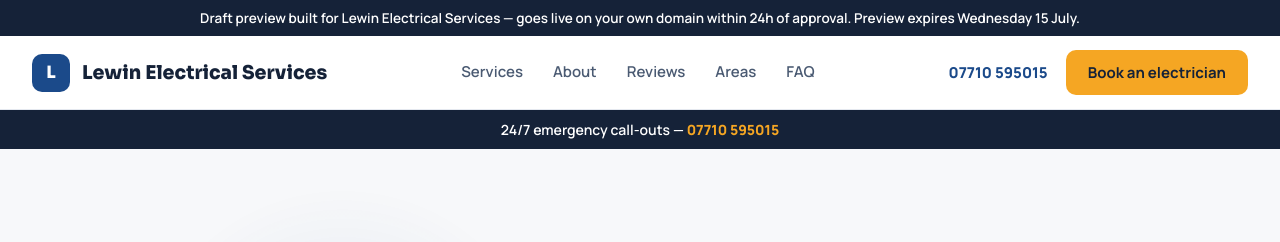
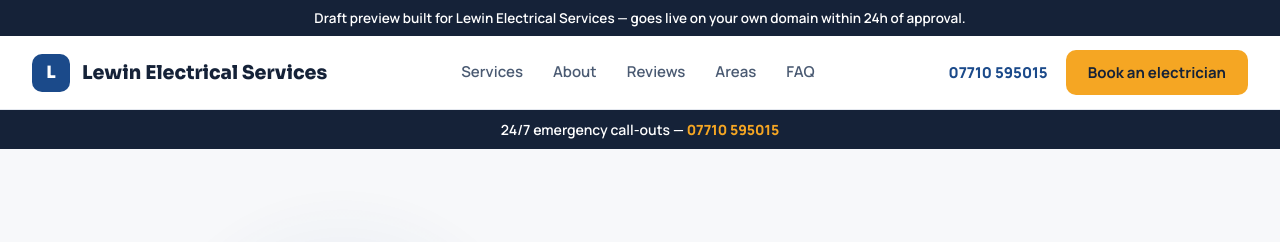
Before and after one commit to East-designs/preview-leicester-electrician, a plain HTML site: page index.html in a window 1280 px wide. Shown: the top 242 px of the page. Drawn offline with nearby package versions, Linux system fonts and the light colour scheme; no server answers.

Commit message:
Banner: remove build-time expiry date (stamped at outreach time instead)

```diff
--- a/index.html
+++ b/index.html
@@ -61,7 +61,7 @@
 </helmet>
 
 <div ref="{{ rootRef }}" data-ph-hide="{{ phHide }}" data-anim="{{ animOn }}" style="background:#F7F8FA; color:#152238; font-family:'Manrope',sans-serif; -webkit-font-smoothing:antialiased;">
-<div style="position:sticky; top:0; z-index:60; background:#152238; color:#fff; text-align:center; padding:9px 16px; font-family:'Manrope',sans-serif; font-size:13.5px; font-weight:600;">Draft preview built for Lewin Electrical Services — goes live on your own domain within 24h of approval. Preview expires Wednesday 15 July.</div>
+<div style="position:sticky; top:0; z-index:60; background:#152238; color:#fff; text-align:center; padding:9px 16px; font-family:'Manrope',sans-serif; font-size:13.5px; font-weight:600;">Draft preview built for Lewin Electrical Services — goes live on your own domain within 24h of approval.</div>
 
   <!-- ================= NAV ================= -->
   <div data-screen-label="Nav" data-navbar style="position:sticky; top:0; z-index:50; background:rgba(255,255,255,.92); backdrop-filter:blur(12px); border-bottom:1px solid #E4E8EF;">
```
